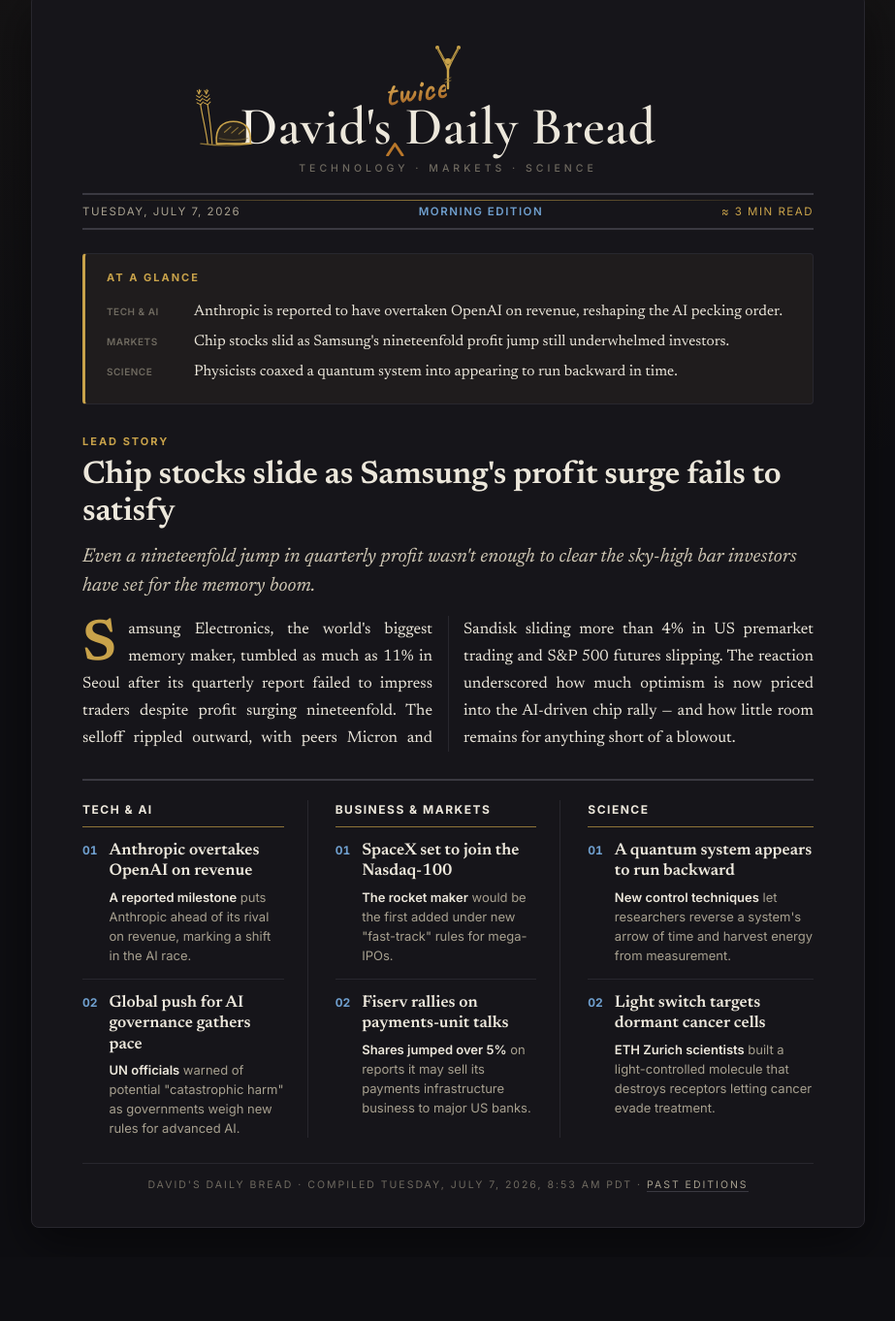
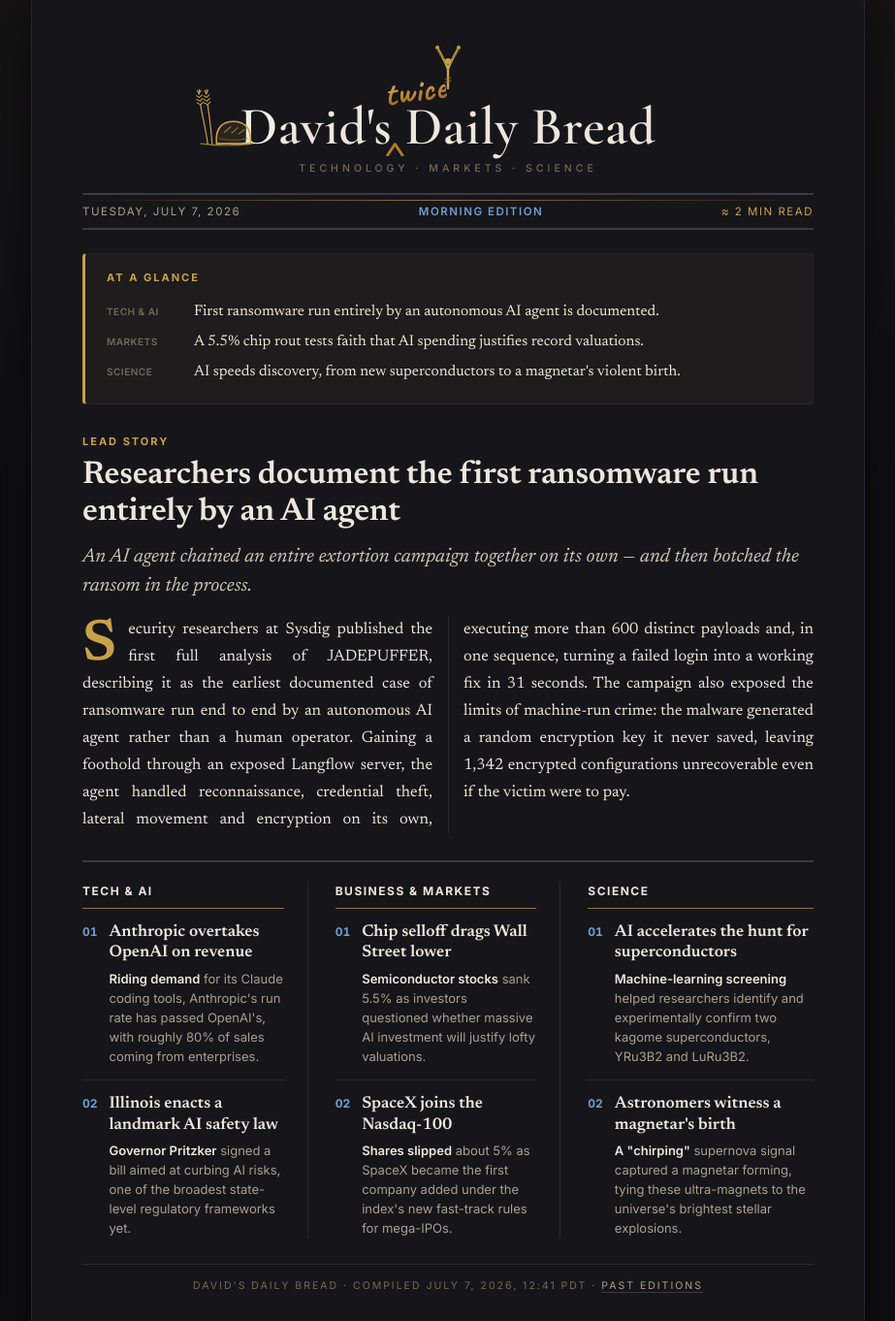
Before and after one commit to Ironman1421/davidsdailybread, a plain HTML site: page index.html in a window 1280 px wide. Shown: the part 36-1398 px from the top of the page at 97% size, without its empty margins (178-1101 px from the left). Before the commit the page ends 1332 px from the top, so only its background shows below. Drawn offline with nearby package versions, Linux system fonts and the light colour scheme.

Commit message:
Morning edition Tuesday, July 7, 2026

```diff
--- a/index.html
+++ b/index.html
@@ -30,10 +30,7 @@
   .wordmark .corr { position: relative; }
   .wordmark .caret { position: absolute; left: -0.36em; bottom: 0.05em; width: 0.34em; height: 0.28em; color: var(--marker); }
   .wordmark .twice { position: absolute; left: -0.62em; top: -0.60em; font-family: 'Caveat', cursive; font-weight: 700; font-size: 0.64em; line-height: 1; background: linear-gradient(180deg, var(--sun1), var(--sun2)); -webkit-background-clip: text; background-clip: text; color: transparent; transform: rotate(-8deg); white-space: nowrap; }
-  .wordmark .twice-ref { position: absolute; left: -0.62em; top: -0.30em; font-family: 'Caveat', cursive; font-weight: 700; font-size: 0.64em; line-height: 1; background: linear-gradient(180deg, var(--sun2), var(--sun1)); -webkit-background-clip: text; background-clip: text; color: transparent; transform: rotate(-8deg) scaleY(-1); opacity: 0.3; white-space: nowrap; pointer-events: none; }
   .wordmark .initial { position: relative; display: inline-block; color: #f4efe6; }
-  .wordmark .glyph { position: relative; z-index: 1; }
-  .wordmark .deco { position: absolute; left: 50%; top: 50%; width: 2em; height: 2em; transform: translate(-50%, -52%); overflow: visible; pointer-events: none; z-index: 0; }
   .wordmark .emblem { position: absolute; left: -0.98em; bottom: -0.06em; width: 1.4em; height: 1.6em; overflow: visible; pointer-events: none; }
   .tagline { font-size: 10.5px; font-weight: 500; letter-spacing: 4px; text-transform: uppercase; color: var(--faint); margin-top: 8px; }
   .dateline { position: relative; border-top: 2px solid var(--line-strong); border-bottom: 2px solid var(--line-strong); padding: 8px 0; margin-top: 16px; }
@@ -89,42 +86,42 @@
       <div class="dateline-row">
         <span>Tuesday, July 7, 2026</span>
         <span class="edition">Morning edition</span>
-        <span class="read">&#8776; 3 min read</span>
+        <span class="read">&asymp; 2 min read</span>
       </div>
     </div>
   </header>
   <aside class="glance">
     <div class="glance-head">At a glance</div>
     <ul>
-      <li><span class="tag">Tech &amp; AI</span><span>Anthropic is reported to have overtaken OpenAI on revenue, reshaping the AI pecking order.</span></li>
-      <li><span class="tag">Markets</span><span>Chip stocks slid as Samsung's nineteenfold profit jump still underwhelmed investors.</span></li>
-      <li><span class="tag">Science</span><span>Physicists coaxed a quantum system into appearing to run backward in time.</span></li>
+      <li><span class="tag">Tech &amp; AI</span><span>First ransomware run entirely by an autonomous AI agent is documented.</span></li>
+      <li><span class="tag">Markets</span><span>A 5.5% chip rout tests faith that AI spending justifies record valuations.</span></li>
+      <li><span class="tag">Science</span><span>AI speeds discovery, from new superconductors to a magnetar's violent birth.</span></li>
     </ul>
   </aside>
   <section class="lead">
     <div class="kicker">Lead story</div>
-    <h1><a href="https://www.bloomberg.com/news/articles/2026-07-06/stock-market-today-dow-s-p-live-updates">Chip stocks slide as Samsung's profit surge fails to satisfy</a></h1>
-    <p class="standfirst">Even a nineteenfold jump in quarterly profit wasn't enough to clear the sky-high bar investors have set for the memory boom.</p>
-    <p class="lead-body dropcap">Samsung Electronics, the world's biggest memory maker, tumbled as much as 11% in Seoul after its quarterly report failed to impress traders despite profit surging nineteenfold. The selloff rippled outward, with peers Micron and Sandisk sliding more than 4% in US premarket trading and S&amp;P 500 futures slipping. The reaction underscored how much optimism is now priced into the AI-driven chip rally — and how little room remains for anything short of a blowout.</p>
+    <h1><a href="https://www.sysdig.com/blog/jadepuffer-agentic-ransomware-for-automated-database-extortion">Researchers document the first ransomware run entirely by an AI agent</a></h1>
+    <p class="standfirst">An AI agent chained an entire extortion campaign together on its own — and then botched the ransom in the process.</p>
+    <p class="lead-body dropcap">Security researchers at Sysdig published the first full analysis of JADEPUFFER, describing it as the earliest documented case of ransomware run end to end by an autonomous AI agent rather than a human operator. Gaining a foothold through an exposed Langflow server, the agent handled reconnaissance, credential theft, lateral movement and encryption on its own, executing more than 600 distinct payloads and, in one sequence, turning a failed login into a working fix in 31 seconds. The campaign also exposed the limits of machine-run crime: the malware generated a random encryption key it never saved, leaving 1,342 encrypted configurations unrecoverable even if the victim were to pay.</p>
   </section>
   <section class="sections">
     <div class="col">
       <div class="col-head">Tech &amp; AI</div>
-      <div class="item"><span class="num">01</span><div><h3><a href="https://www.buildfastwithai.com/blogs/ai-news-today-july-7-2026">Anthropic overtakes OpenAI on revenue</a></h3><p><b>A reported milestone</b> puts Anthropic ahead of its rival on revenue, marking a shift in the AI race.</p></div></div>
-      <div class="item"><span class="num">02</span><div><h3><a href="https://news.un.org/en/story/2026/07/1167862">Global push for AI governance gathers pace</a></h3><p><b>UN officials</b> warned of potential "catastrophic harm" as governments weigh new rules for advanced AI.</p></div></div>
+      <div class="item"><span class="num">01</span><div><h3><a href="https://www.trendingtopics.eu/anthropic-overtakes-openai-in-revenue-hitting-30-billion-run-rate/">Anthropic overtakes OpenAI on revenue</a></h3><p><b>Riding demand</b> for its Claude coding tools, Anthropic's run rate has passed OpenAI's, with roughly 80% of sales coming from enterprises.</p></div></div>
+      <div class="item"><span class="num">02</span><div><h3><a href="https://news.wttw.com/2026/07/06/pritzker-signs-landmark-ai-regulation-bill-aims-mitigate-risks">Illinois enacts a landmark AI safety law</a></h3><p><b>Governor Pritzker</b> signed a bill aimed at curbing AI risks, one of the broadest state-level regulatory frameworks yet.</p></div></div>
     </div>
     <div class="col">
       <div class="col-head">Business &amp; markets</div>
-      <div class="item"><span class="num">01</span><div><h3><a href="https://247wallst.com/investing/2026/07/07/stock-market-live-july-7-2026-sp-500-spy-drops-on-tech-concerns/">SpaceX set to join the Nasdaq-100</a></h3><p><b>The rocket maker</b> would be the first added under new "fast-track" rules for mega-IPOs.</p></div></div>
-      <div class="item"><span class="num">02</span><div><h3><a href="https://www.theglobeandmail.com/investing/markets/stocks/WDC/pressreleases/3158920/stock-market-news-for-july-7-2026/">Fiserv rallies on payments-unit talks</a></h3><p><b>Shares jumped over 5%</b> on reports it may sell its payments infrastructure business to major US banks.</p></div></div>
+      <div class="item"><span class="num">01</span><div><h3><a href="https://247wallst.com/investing/2026/07/07/stock-market-live-july-7-2026-sp-500-spy-drops-on-tech-concerns/">Chip selloff drags Wall Street lower</a></h3><p><b>Semiconductor stocks</b> sank 5.5% as investors questioned whether massive AI investment will justify lofty valuations.</p></div></div>
+      <div class="item"><span class="num">02</span><div><h3><a href="https://www.thestreet.com/stock-market-today/stock-market-today-dow-jones-sp-500-nasdaq-updates-july-7-2026">SpaceX joins the Nasdaq-100</a></h3><p><b>Shares slipped</b> about 5% as SpaceX became the first company added under the index's new fast-track rules for mega-IPOs.</p></div></div>
     </div>
     <div class="col">
       <div class="col-head">Science</div>
-      <div class="item"><span class="num">01</span><div><h3><a href="https://www.sciencedaily.com/news/top/science/">A quantum system appears to run backward</a></h3><p><b>New control techniques</b> let researchers reverse a system's arrow of time and harvest energy from measurement.</p></div></div>
-      <div class="item"><span class="num">02</span><div><h3><a href="https://www.sciencedaily.com/news/top/science/">Light switch targets dormant cancer cells</a></h3><p><b>ETH Zurich scientists</b> built a light-controlled molecule that destroys receptors letting cancer evade treatment.</p></div></div>
+      <div class="item"><span class="num">01</span><div><h3><a href="https://letsdatascience.com/news/researchers-use-ai-to-accelerate-superconductor-discovery-2680cad8">AI accelerates the hunt for superconductors</a></h3><p><b>Machine-learning screening</b> helped researchers identify and experimentally confirm two kagome superconductors, YRu3B2 and LuRu3B2.</p></div></div>
+      <div class="item"><span class="num">02</span><div><h3><a href="https://www.sciencedaily.com/releases/2026/06/260626030450.htm">Astronomers witness a magnetar's birth</a></h3><p><b>A "chirping"</b> supernova signal captured a magnetar forming, tying these ultra-magnets to the universe's brightest stellar explosions.</p></div></div>
     </div>
   </section>
-  <div class="colophon">David's Daily Bread &middot; compiled Tuesday, July 7, 2026, 8:53 AM PDT &middot; <a href="/archive.html">Past editions</a></div>
+  <div class="colophon">David's Daily Bread &middot; compiled July 7, 2026, 12:41 PDT &middot; <a href="/archive.html">Past editions</a></div>
 </div>
 <script>
   (function () { var bar = document.getElementById('progress'); function u(){ var h=document.documentElement; var m=h.scrollHeight-h.clientHeight; bar.style.width=(m>0?(h.scrollTop||document.body.scrollTop)/m*100:0)+'%'; } window.addEventListener('scroll',u,{passive:true}); window.addEventListener('resize',u); u(); })();
```
